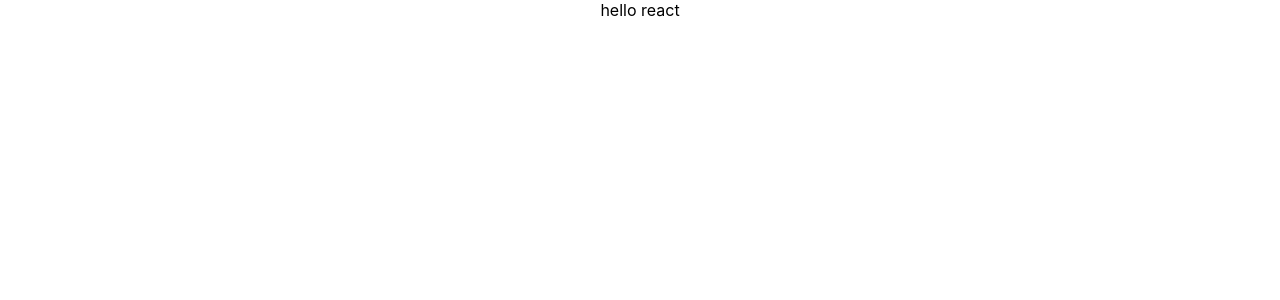
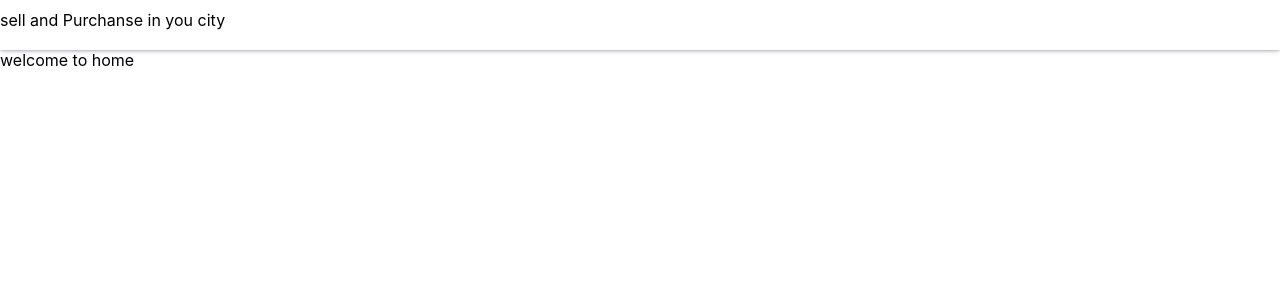
Before and after one commit to tushar-nanda/pp, a React (Create React App) app in the folder react-app/: page / in a window 1280 px wide. Shown: the top 300 px of the page. Built offline with nearby package versions, Linux system fonts and the light colour scheme.

Commit message:
36:52
V-1 basic setup is done ,now actual work is about to start

```diff
--- a/react-app/package.json
+++ b/react-app/package.json
@@ -8,6 +8,7 @@
     "@testing-library/user-event": "^13.5.0",
     "react": "^18.2.0",
     "react-dom": "^18.2.0",
+    "react-router-dom": "^6.22.0",
     "react-scripts": "5.0.1",
     "web-vitals": "^2.1.4"
   },
--- a/react-app/src/App.js
+++ b/react-app/src/App.js
@@ -1,10 +1,12 @@
-import logo from './logo.svg';
+
 import './App.css';
-
+import Header from './components/Header';
+import Home from './components/Home';
 function App() {
   return (
     <div className="App">
-      hello react
+      <Header />
+      <Home />
     </div>
   );
 }
--- /dev/null
+++ b/react-app/src/components/Header.css
@@ -0,0 +1,11 @@
+.header
+{
+    height: 50px;
+    box-shadow: rgba(50, 50, 93, 0.25) 0px 2px 5px -1px, rgba(0, 0, 0, 0.3) 0px 1px 3px -1px;
+}
+
+.mt-3
+{
+    display: inline-block;
+    margin-top: 10px;
+}
--- /dev/null
+++ b/react-app/src/components/Header.jsx
@@ -0,0 +1,12 @@
+import "./Header.css"
+
+function Header()
+{
+    return (
+        <div>
+           <div className="header"><span className="mt-3">sell and Purchanse in you city</span></div>
+        </div>
+    );
+}
+
+export default Header;
--- /dev/null
+++ b/react-app/src/components/Home.jsx
@@ -0,0 +1,12 @@
+import Header from "./Header";
+
+function Home() {
+    return (
+        <div>
+        <Header />
+            welcome to home
+        </div>
+    );
+}
+
+export default Home;
--- a/react-app/src/index.js
+++ b/react-app/src/index.js
@@ -1,17 +1,32 @@
-import React from 'react';
-import ReactDOM from 'react-dom/client';
+
+import * as React from "react";
+import { createRoot } from "react-dom/client";
 import './index.css';
 import App from './App';
 import reportWebVitals from './reportWebVitals';
+import {
+  createBrowserRouter,
+  RouterProvider,
+  Route,
+  Link,
+} from "react-router-dom";
+import Home from "./components/Home";
+import Header from "./components/Header";
 
-const root = ReactDOM.createRoot(document.getElementById('root'));
-root.render(
-  <React.StrictMode>
-    <App />
-  </React.StrictMode>
+const router = createBrowserRouter([
+  {
+    path: "/",
+    element: (
+      <Home />
+    ),
+  },
+  {
+    path: "about",
+    element: <div>About</div>,
+  },
+]);
+
+createRoot(document.getElementById("root")).render(
+  <RouterProvider router={router} />
 );
-
-// If you want to start measuring performance in your app, pass a function
-// to log results (for example: reportWebVitals(console.log))
-// or send to an analytics endpoint. Learn more: https://bit.ly/CRA-vitals
 reportWebVitals();
```
Also changed, not shown: 1 other file (tests, documents, lock files or other folders).
